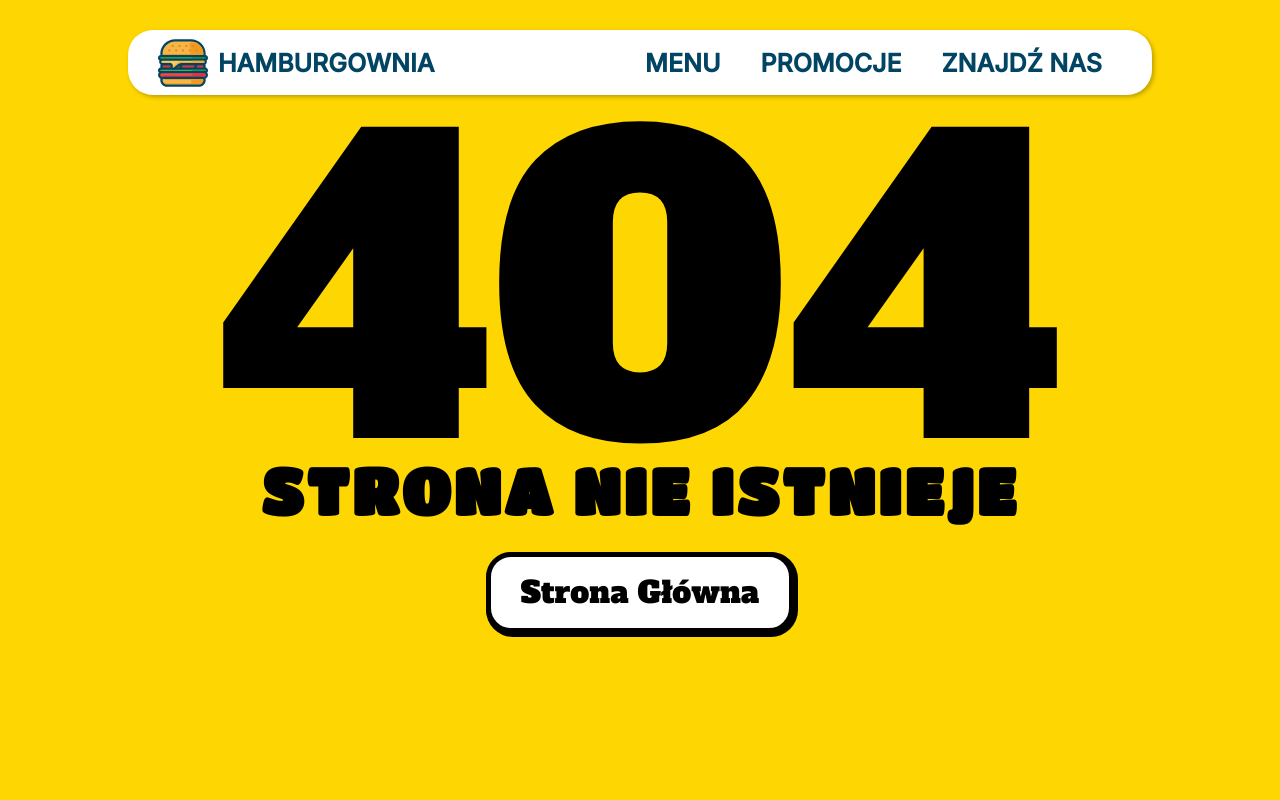
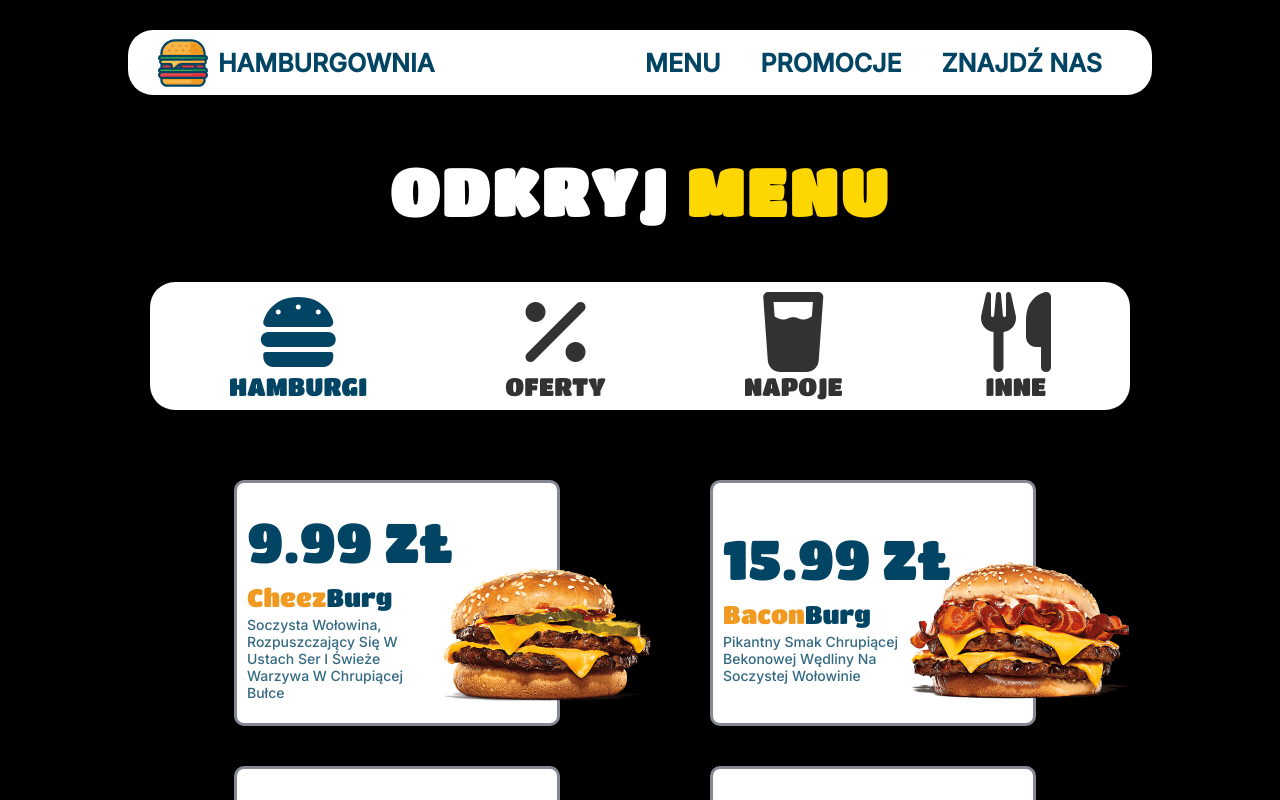
Before and after one commit to Yndh/hamburgownia, a React (Create React App) app: page /hamburgownia/menu in a window 1280 px wide. Before the commit this address had no page. Built offline with nearby package versions, Linux system fonts and the light colour scheme.

Commit message:
Fix Bugs

```diff
--- a/src/App.js
+++ b/src/App.js
@@ -12,10 +12,10 @@ function App() {
   return (
     <BrowserRouter>
       <Routes>
-        <Route exact path="/" element={<Home />} />
-        <Route path="product/:title" element={<Product />} />
-        <Route path="menu" element={<Menu />} />
-        <Route path="*" element={<NotFound />} />
+        <Route exact path="/hamburgownia" element={<Home />} />
+        <Route path="hamburgownia/product/:title" element={<Product />} />
+        <Route path="hamburgownia/menu" element={<Menu />} />
+        <Route path="hamburgownia/*" element={<NotFound />} />
       </Routes>
     </BrowserRouter>
   );
```
